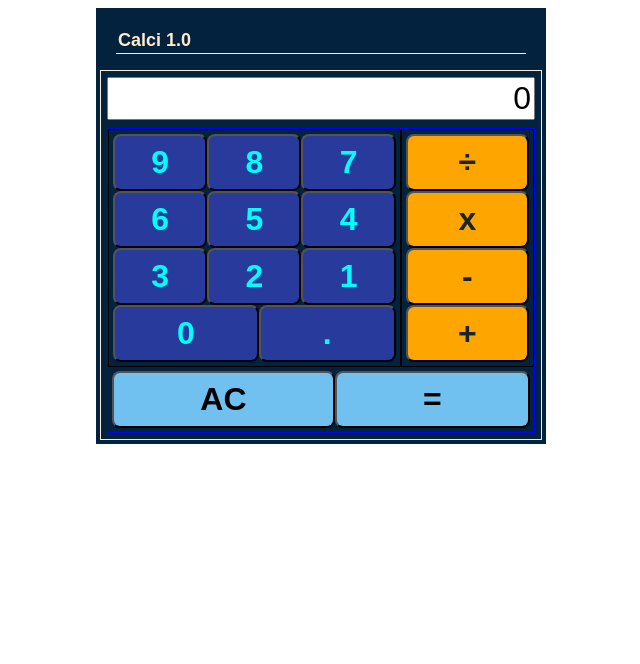
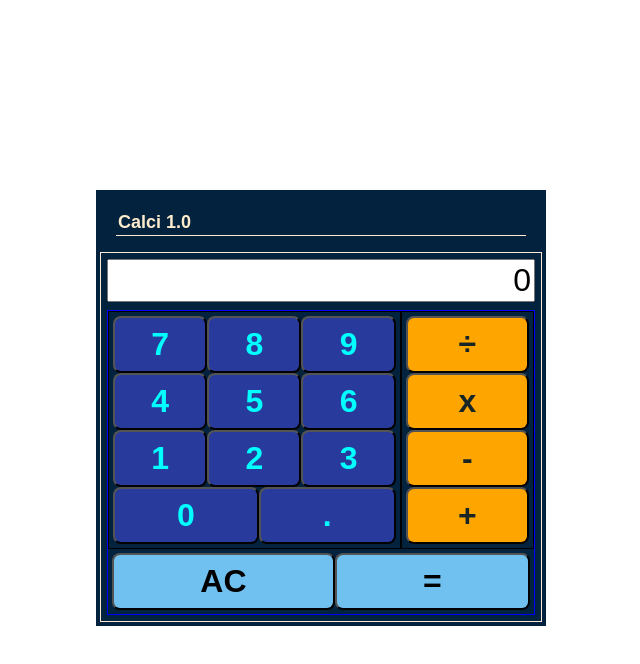
Before and after one commit to diwakarsrinet/odin-calculator, a plain HTML site: page index.html in a window 1280 px wide. Shown: the whole page, without its empty margins (319-959 px from the left). Drawn offline with Linux system fonts and the light colour scheme.

Commit message:
Correct the order of numerals in layout

```diff
--- a/calstyle.css
+++ b/calstyle.css
@@ -1,5 +1,6 @@
 body {
     display: flex;
+    height: 100vh;
     justify-content: center;
     align-items: center;
     font-family: Arial, Helvetica, sans-serif;
@@ -77,6 +78,7 @@ body {
 .btnNumRows {
     display: flex;
     flex: 1 1 auto;
+    flex-flow: row-reverse wrap;
 }
 
 .btnCal {
--- a/index.html
+++ b/index.html
@@ -31,8 +31,8 @@
                             <button class="btnNumerals btnCal">1</button>
                         </div>
                         <div class="btnNumRows">
+                            <button class="btnNumerals btnCal">.</button>
                             <button class="btnNumerals btnCal">0</button>
-                            <button class="btnNumerals btnCal">.</button>
                         </div>
                     </div>
                     <div id="operatorsDiv">
```
